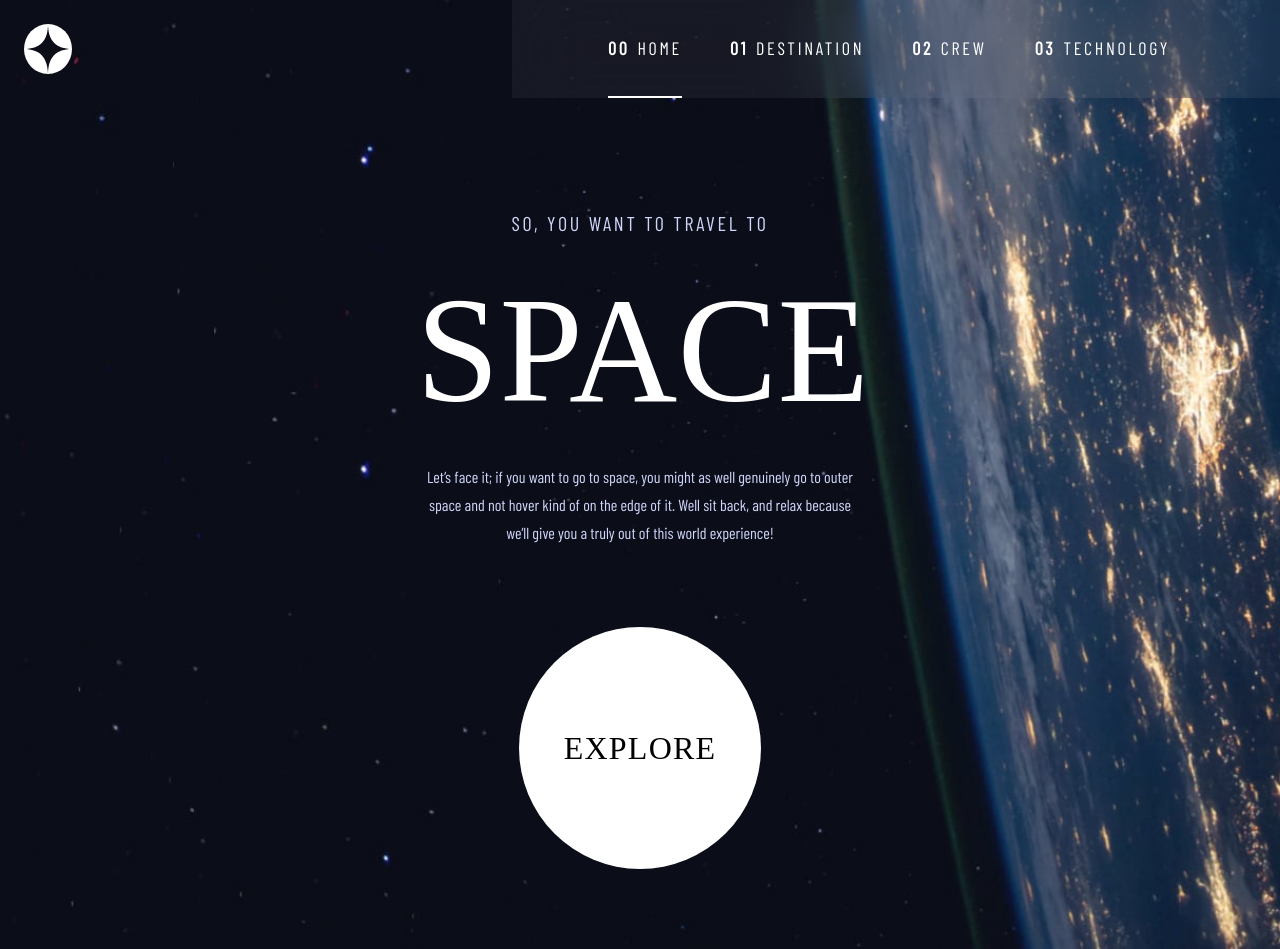
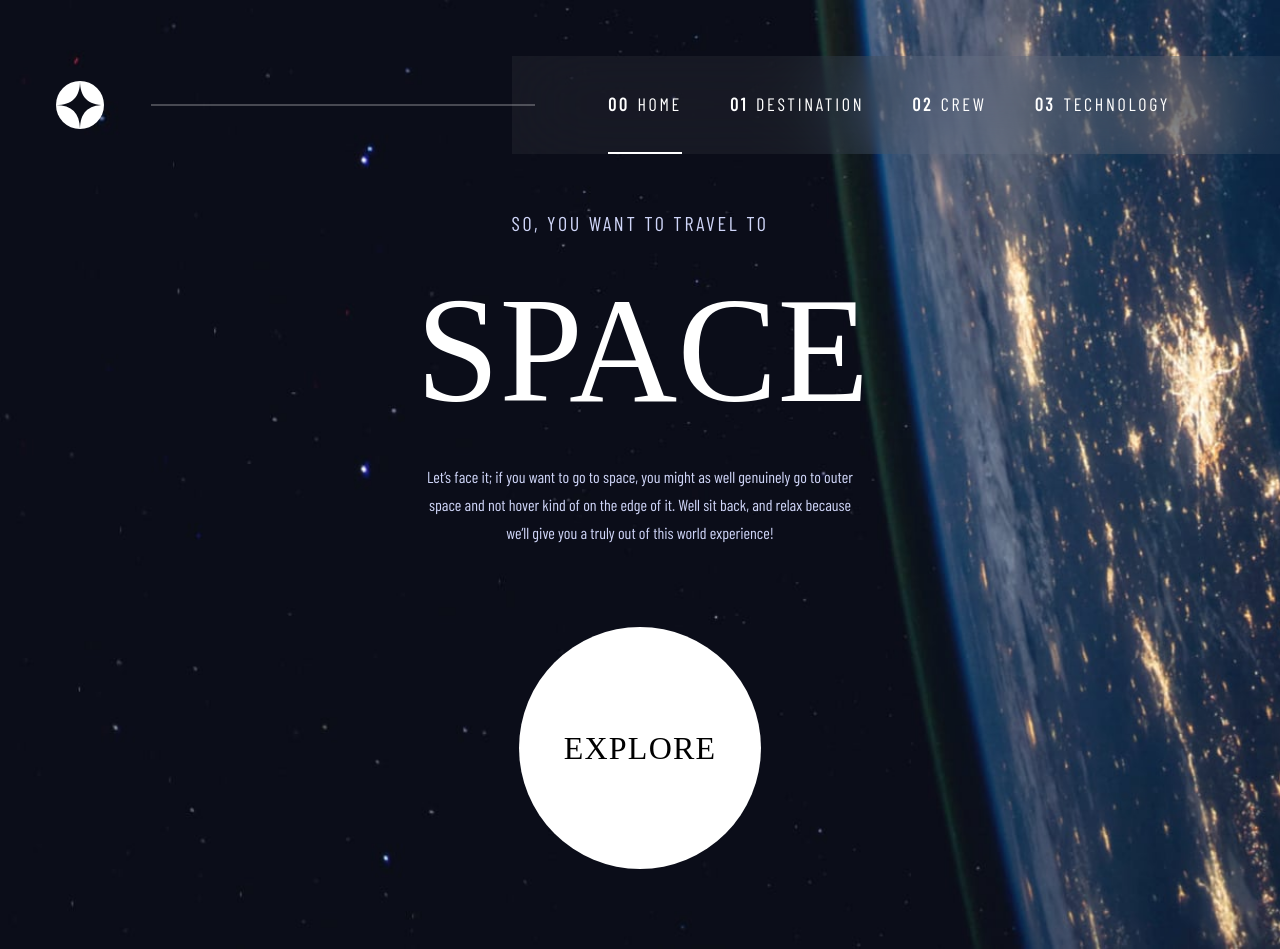
Before and after one commit to MaxWolts/space-tourism, a Next.js app: page / in a window 1280 px wide. Built offline with nearby package versions, Linux system fonts and the light colour scheme; a web font is replaced by a local one.

Commit message:
:iphone: working in the responsive design: added Header for desktop

```diff
--- a/app/components/Header.tsx
+++ b/app/components/Header.tsx
@@ -18,8 +18,8 @@ export const Header = () => {
     setSectionSelected(number)
   }
   return (
-    <header className="z-20 fixed flex h-fit w-full justify-between">
-      <Image src={logo.src} alt="logo space tourism" width={48} height={48} className={"m-6"}/>
+    <header className="z-20 fixed flex h-fit w-full justify-between xl:pt-14">
+      <Image src={logo.src} alt="logo space tourism" width={48} height={48} className={"m-6 xl:mx-0 xl:ml-14 xl:my-auto"}/>
       <NavMobile menuState={menuState} MenuHanddle={MenuHanddle} className={"md:hidden"}/>
       <NavDesktop sectionSelected={sectionSelected} className={"hidden md:block"} SectionSelectedHanddle={SectionSelectedHanddle}/>
       <button onClick={MenuHanddle} className={"mt-[33px] mr-[24px] h-fit md:hidden"}>
--- a/app/components/NavDesktop.tsx
+++ b/app/components/NavDesktop.tsx
@@ -9,6 +9,7 @@ type Props = {
 const NavDesktop = ({ SectionSelectedHanddle, sectionSelected, className }: Props) => {
   return (
     <div className={className + " flex xl:w-3/5 items-center px-12 xl:pl-24 bg-white backdrop-blur-2xl bg-opacity-5"}>
+      <span className="hidden xl:block absolute left-[-47%] top-1/2 translate-y-[-50%] border-white border-b-2 w-[50%] border-opacity-25"></span>
       <nav className="">
         <ul className="flex gap-4 xl:gap-12">
           <li className={"h-24 navText " + `${sectionSelected === 0 && "box-content border-b-2 border-white"}`} >
```
